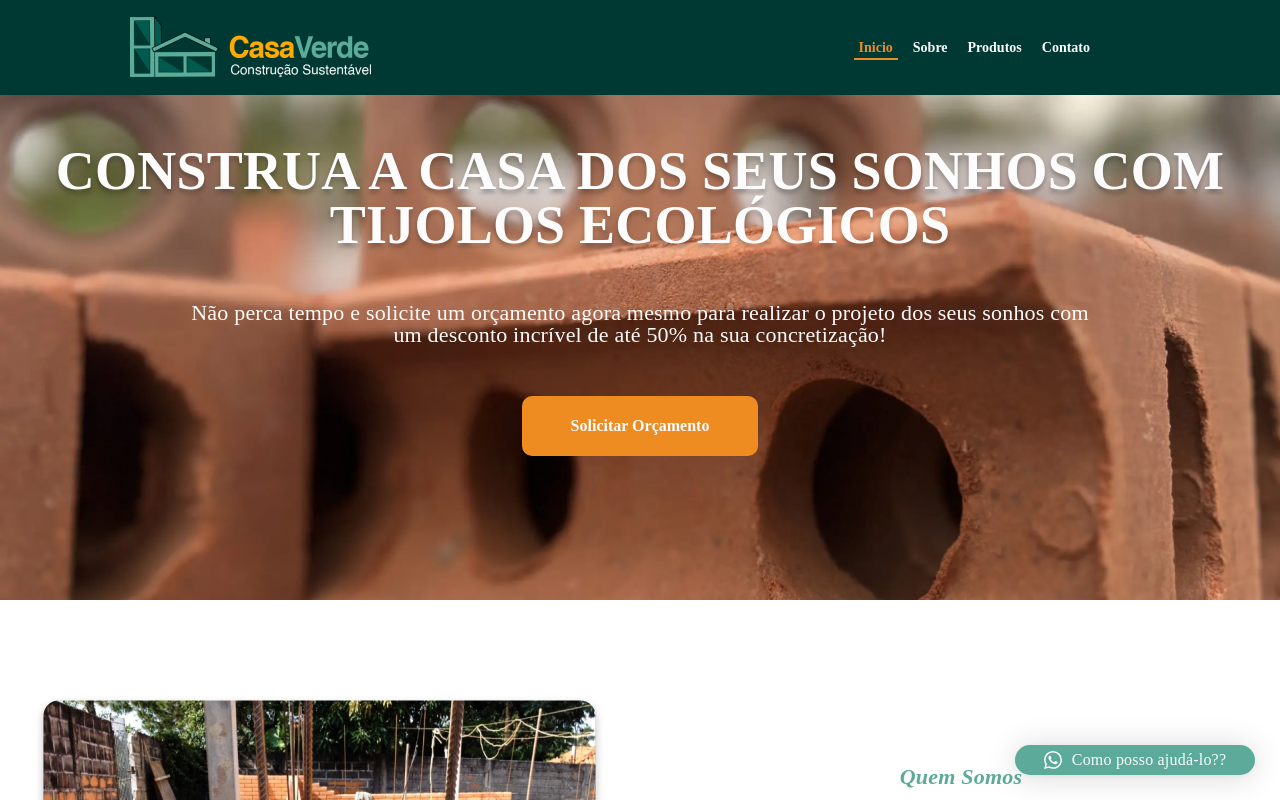
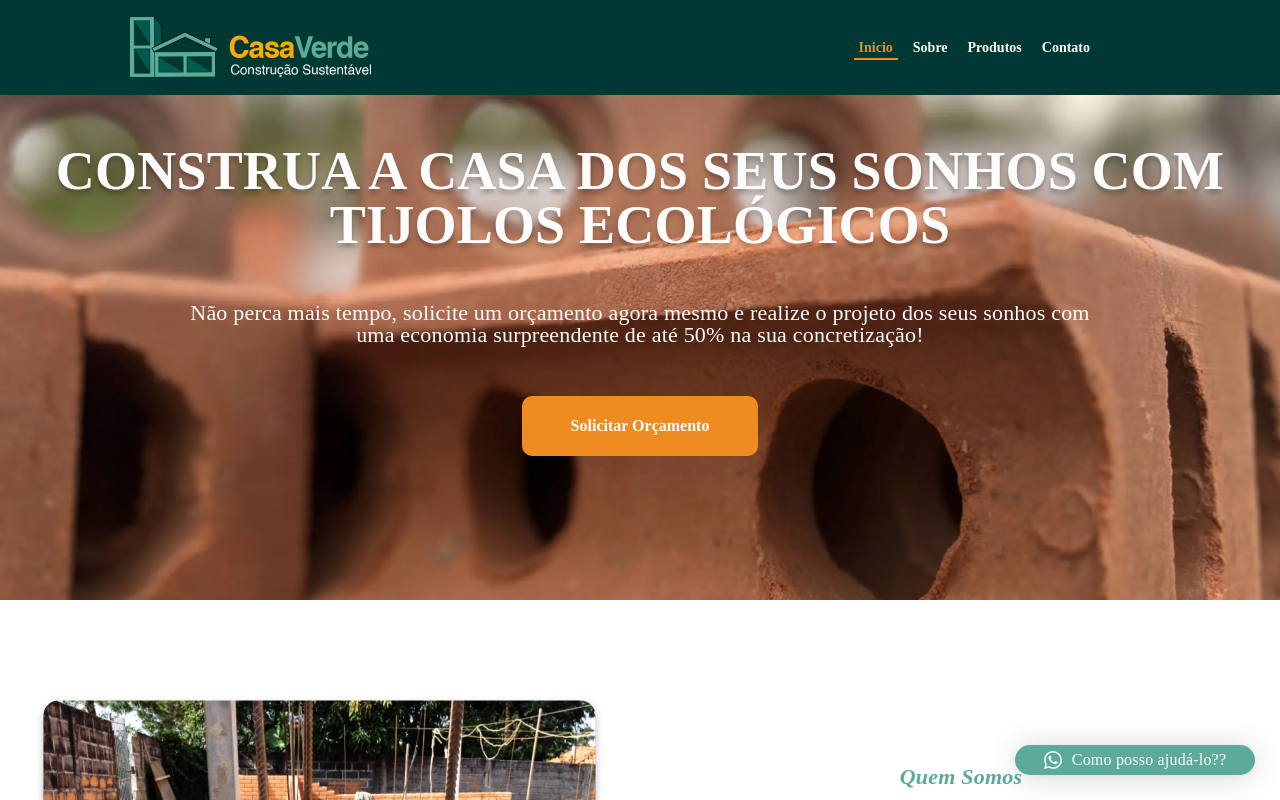
Before and after one commit to DevArthurSantos/GreenHouseLP, a React (Vite) app: page / in a window 1280 px wide. Shown: the top 800 px of the page. Built offline with nearby package versions, Linux system fonts and the light colour scheme.

Commit message:
ajust: refined

```diff
--- a/src/foundations/components/sections/AboutSection/styled.ts
+++ b/src/foundations/components/sections/AboutSection/styled.ts
@@ -7,12 +7,18 @@ const Styleds = {
   AboutSectionWrapper: styled.section`
     width: 100%;
     padding: 100px 0;
+    @media (max-width: 500px) {
+    padding: 0;
+  }
   `,
   AboutSectionContext: styled.div`
   display: flex;
   align-items: center;
   justify-content: center;
   gap: 89px;
+  @media (max-width: 500px) {
+    gap: 0;
+  }
   flex-flow: row wrap-reverse;
   ${Responsiveness(TextContextBreakpoints)}
   `,
--- a/src/foundations/components/sections/HomeSection/index.tsx
+++ b/src/foundations/components/sections/HomeSection/index.tsx
@@ -12,7 +12,7 @@ function HomeSection({ id }: { id: string }): JSX.Element {
           CONSTRUA A CASA DOS SEUS SONHOS COM TIJOLOS ECOLÓGICOS
         </Title>
         <Paragraph color={ParagraphColorsEnum.Light} size="22px" width="900px">
-          Não perca tempo e solicite um orçamento agora mesmo para realizar o projeto dos seus sonhos com um desconto incrível de até 50% na sua concretização!
+          Não perca mais tempo, solicite um orçamento agora mesmo e realize o projeto dos seus sonhos com uma economia surpreendente de até 50% na sua concretização!
         </Paragraph>
         <S.SolicitarOrcamentoBTN href="https://wa.me/5522981596583" target='_blank'>
           Solicitar Orçamento
--- a/src/foundations/components/sections/HomeSection/styled.ts
+++ b/src/foundations/components/sections/HomeSection/styled.ts
@@ -18,9 +18,10 @@ const Styleds = {
   height: ${HomeSectionWrapperHeight};
   gap: 50px;
   h1 {
-
     text-shadow: 0px 4px 4px rgba(0, 0, 0, 0.25);
-
+  }
+  @media (max-width: 500px) {
+    padding: 0 20px;
   }
   `,
   SolicitarOrcamentoBTN: styled.a`
--- a/src/foundations/components/sections/ProductSection/styled.ts
+++ b/src/foundations/components/sections/ProductSection/styled.ts
@@ -4,9 +4,9 @@ const Styleds = {
   ProductSectionWrapper: styled.section`
   width: 100%;
   padding: 100px 0;
-
   @media (max-width: 500px) {
-        display: none;
+      display: none;
+      padding: 0;
     }
   `,
   ProductSectionContext: styled.div`
```
